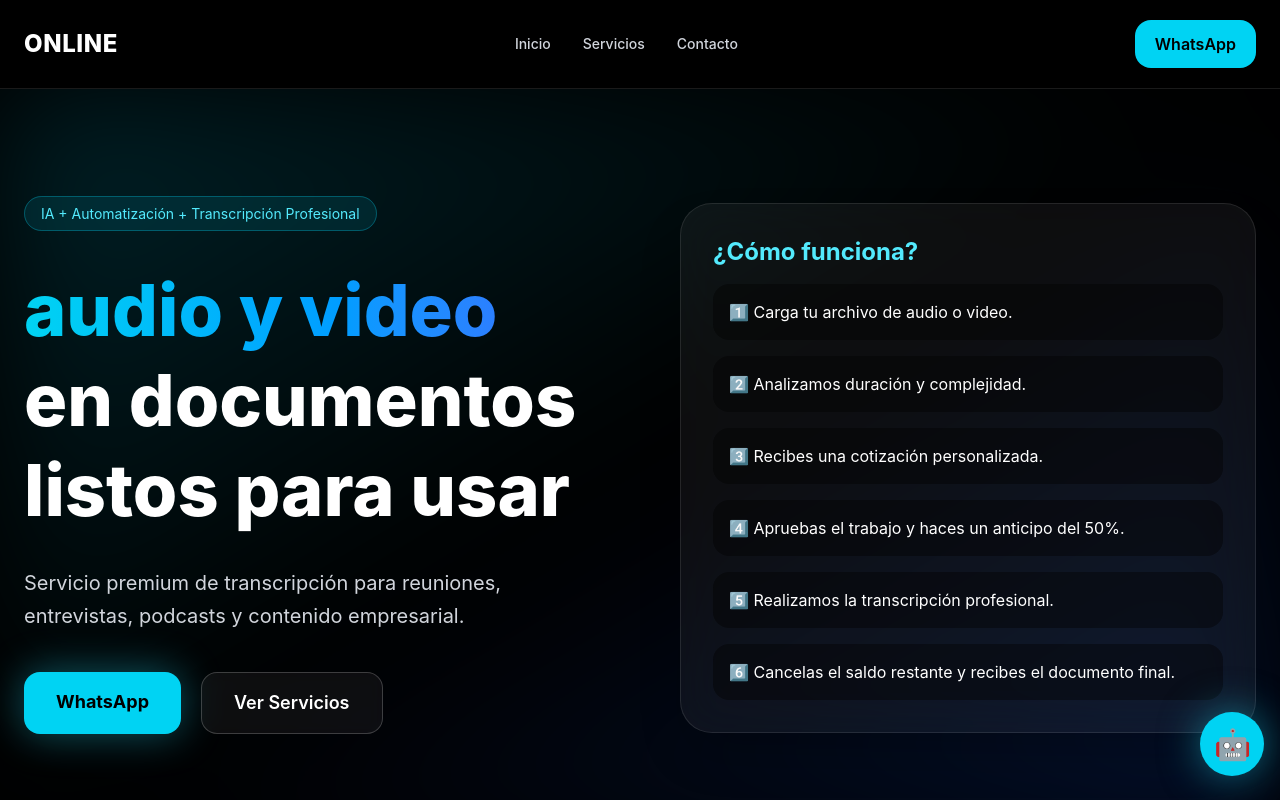
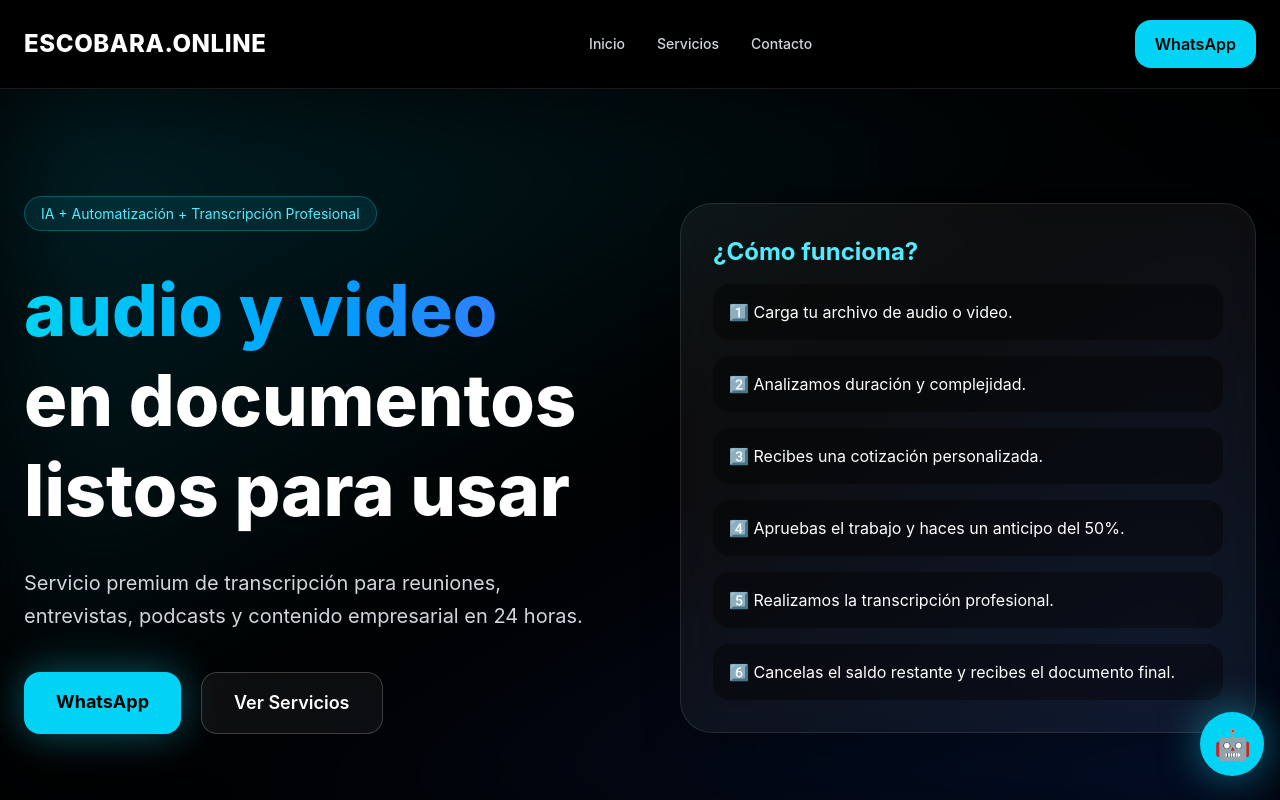
Before and after one commit to felescan/escobara-transcripciones, a React (Vite) app: page / in a window 1280 px wide. Shown: the top 800 px of the page. Built offline with nearby package versions, Linux system fonts and the light colour scheme.

Commit message:
Corrige encabezado Escobara Online

```diff
--- a/src/App.jsx
+++ b/src/App.jsx
@@ -62,7 +62,7 @@ Adjunto el archivo para cotización.
       <nav className="sticky top-0 z-50 border-b border-white/10 bg-black/70 backdrop-blur-xl">
         <div className="mx-auto flex max-w-7xl items-center justify-between px-6 py-5">
           <h1 className="text-2xl font-extrabold tracking-wide">
-            <span className="text-cyan-400"></span> ONLINE
+            <span className="text-cyan-400"></span> ESCOBARA.ONLINE
           </h1>
 
           <div className="hidden gap-8 text-sm font-medium text-gray-300 md:flex">
@@ -111,7 +111,7 @@ Adjunto el archivo para cotización.
 
             <p className="mt-8 max-w-2xl text-xl leading-relaxed text-gray-300">
               Servicio premium de transcripción para reuniones,
-              entrevistas, podcasts y contenido empresarial.
+              entrevistas, podcasts y contenido empresarial en 24 horas.
             </p>
 
             <div className="mt-10 flex flex-col gap-5 sm:flex-row">
```
